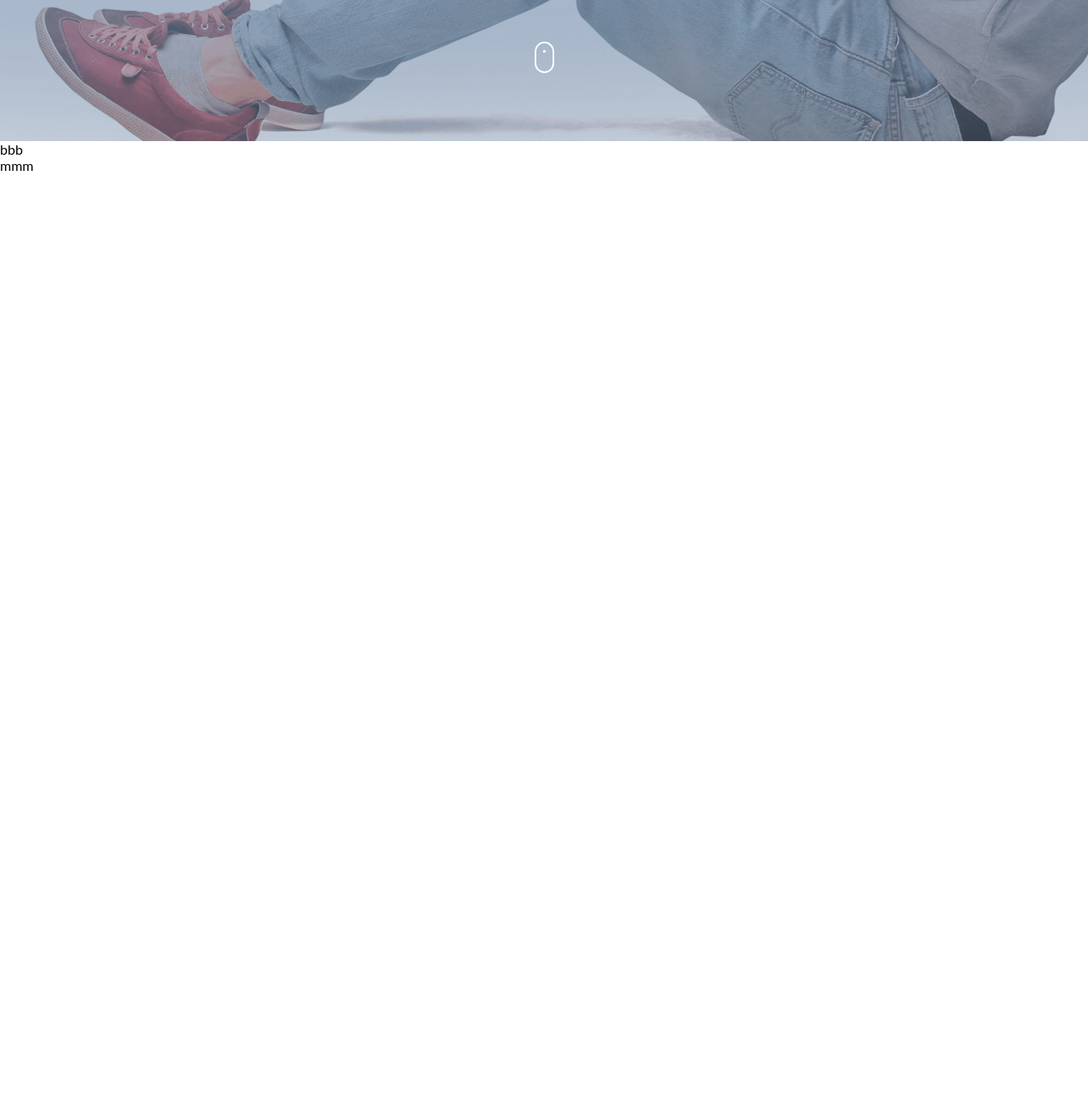
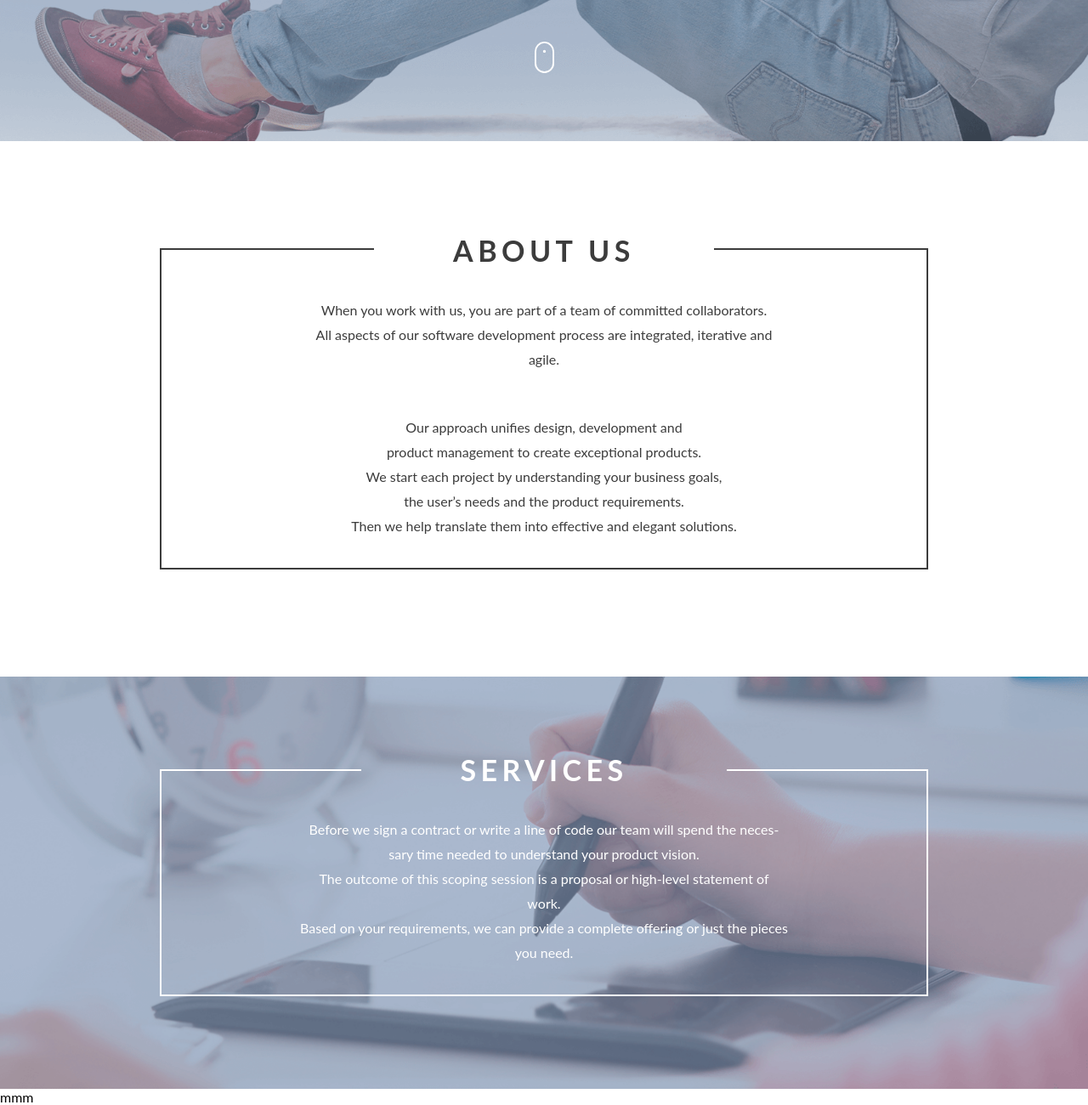
Before and after one commit to woshalab/design-lab, a plain HTML site: page index.html in a window 1280 px wide. Shown: the part 634-1934 px from the top of the page at 85% size. Before the commit the page ends 838 px from the top, so only its background shows below. Drawn offline with Linux system fonts and the light colour scheme.

Commit message:
added two new blocks

```diff
--- a/index.html
+++ b/index.html
@@ -26,7 +26,58 @@
         </div>
     </div>
 </header>
-<main>bbb</main>
+<main>
+    <div class="block1">
+        <div class="main-about">
+            <div class="main-about__h2">
+                <h2>About us</h2>
+            </div>
+            <p>When you work with us, you are part of a team of committed
+                collaborators.
+                <br>
+                All aspects of our software
+                development process are integrated, iterative and
+                <br>
+                agile.</p>
+            <br>
+            <p class="last-p">Our approach unifies design, development and
+                <br>
+                product management to create exceptional products.
+                <br>
+                We start each project by understanding your business goals,
+                <br>
+                the user’s needs and the product requirements.
+                <br>
+                Then we help translate them into effective and elegant
+                solutions.
+            </p>
+
+        </div>
+    </div>
+    <div class="block2">
+        <div class="main-services">
+            <div class="main-services__h2">
+                <h2>Services</h2>
+            </div>
+            <div class="border-top left"></div>
+            <div class="border-top right"></div>
+            <p>Before we sign a contract or write a line of code our team
+                will spend the neces-
+                <br>
+                sary
+                time needed to understand your product vision.
+                <br>
+                The outcome of this scoping session is a proposal or
+                high-level statement of
+                <br>
+                work.
+                <br>
+                Based on your requirements,
+                we can provide a complete offering or just the pieces you need.
+            </p>
+        </div>
+    </div>
+</main>
 <footer>mmm</footer>
 </body>
 
--- a/main.css
+++ b/main.css
@@ -5,7 +5,6 @@ body {
 }
 
 .main-header {
-    position: relative;
     display: flex;
     flex-direction: column;
     align-items: center;
@@ -46,3 +45,116 @@ body {
     bottom: 10vh;
 
 }
+
+.block1 {
+    height: 630px;
+    background: white;
+    display: flex;
+    justify-content: center;
+    align-items: center;
+}
+
+.main-about {
+    position: relative;
+    display: flex;
+    flex-direction: column;
+    align-items: center;
+    justify-content: center;
+    border: 2px solid #3c3c3c;
+    width: 900px;
+    padding-top: 40px;
+}
+
+.main-about__h2 {
+    position: absolute;
+    top: -20px;
+    background: white;
+    width: 400px;
+}
+
+.main-about h2 {
+    max-width: 600px;
+    color: #3c3c3c;
+    font-weight: bold;
+    font-size: 34px;
+    letter-spacing: 0.16em;
+    text-transform: uppercase;
+    text-align: center;
+    margin: 0;
+}
+
+.main-about p {
+     max-width: 590px;
+     text-align: center;
+     color: #3c3c3c;
+     font-size: 16px;
+     line-height: 29px;
+ }
+
+.main-about .last-p {
+    margin-bottom: 35px;
+}
+
+.block2 {
+    display: flex;
+    justify-content: center;
+    align-items: center;
+    background-size: cover;
+    background-repeat: no-repeat;
+    background-position: 100%;
+    background-image: url("assets/img/services.png");
+    height: 485px;
+}
+
+.main-services {
+    position: relative;
+    display: flex;
+    flex-direction: column;
+    align-items: center;
+    justify-content: center;
+    border-bottom: 2px solid white;
+    border-left: 2px solid white;
+    border-right: 2px solid white;
+    width: 900px;
+    padding-top: 40px;
+}
+
+.main-services__h2 {
+    position: absolute;
+    top: -20px;
+    width: 400px;
+}
+
+.border-top{
+    position: absolute;
+    width: 235px;
+    border-top: 2px solid white;
+    top: 0;
+}
+
+.left {
+    left: 0;
+}
+.right {
+    right: 0;
+}
+
+.main-services h2 {
+    max-width: 600px;
+    color: white;
+    font-weight: bold;
+    font-size: 34px;
+    letter-spacing: 0.16em;
+    text-transform: uppercase;
+    text-align: center;
+    margin: 0;
+}
+
+.main-services p {
+    max-width: 590px;
+    text-align: center;
+    color: white;
+    font-size: 16px;
+    line-height: 29px;
+    margin-bottom: 35px;
+}
```
Also changed, not shown: assets/img/services.png (added).
